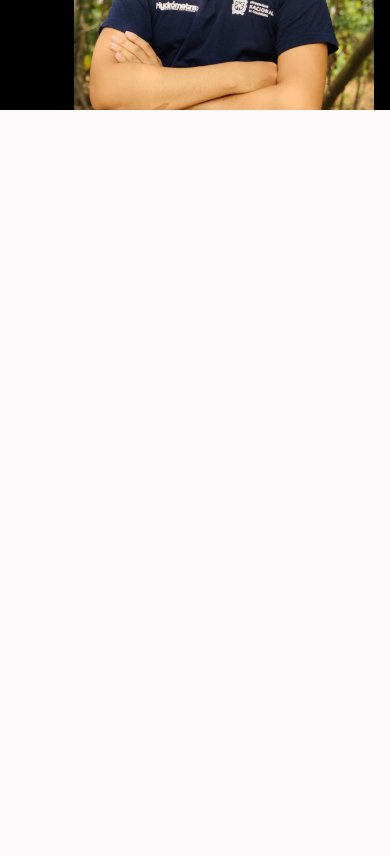
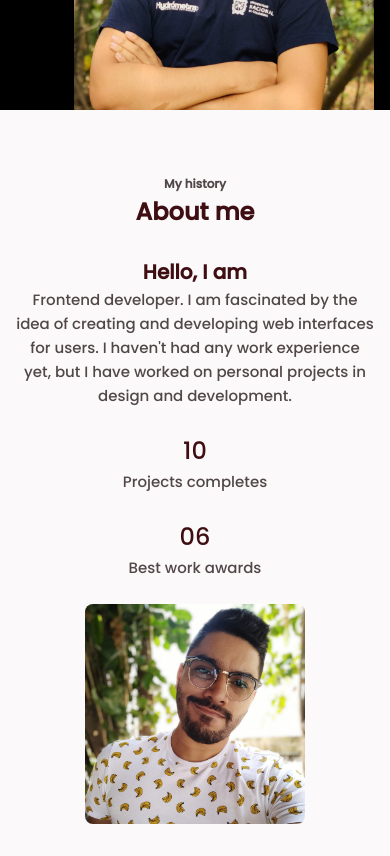
Before and after one commit to AndrewEspejo/Portfolio, a plain HTML site: page index.html in a window 390 px wide. Shown: the part 734-1590 px from the top of the page. Before the commit the page ends 844 px from the top, so only its background shows below. Drawn offline with nearby package versions, Linux system fonts and the light colour scheme.

Commit message:
About section

```diff
--- a/assets/css/styles.css
+++ b/assets/css/styles.css
@@ -335,4 +335,27 @@ img {
   .button-light {
     background-color: var(--first-color-light);
   }
+
+  /********** about *******/
+  .about__data {
+    text-align: center;
+  }
+
+  .about__description span {
+    font-size: var(--h2-font-size);
+    font-weight: var(--font-semi-bold);
+    color: var(--first-color);
+  }
+
+  .about__number {
+    font-size: var(--h1-font-size);
+    color: var(--first-color);
+    display: block;
+  }
+
+  .about__img {
+    justify-self: center;
+    width: 220px;
+    border-radius: 0.5rem;
+  }
 }
--- a/index.html
+++ b/index.html
@@ -78,6 +78,33 @@
           </div>
         </div>
       </section>
+
+      <!--**********about***********-->
+      <section class="about section bd-container" id="about">
+        <span class="section-subtitle">My history</span>
+        <h2 class="section-title">About me</h2>
+
+        <div class="about__container bd-grid">
+          <div class="about__data bd-grid">
+            <p class="about__description">
+              <span>Hello, I am <br /></span> Frontend developer. I am
+              fascinated by the idea of creating and developing web interfaces
+              for users. I haven't had any work experience yet, but I have
+              worked on personal projects in design and development.
+            </p>
+
+            <div>
+              <span class="about__number">10</span>
+              <span class="about__achievement">Projects completes</span>
+            </div>
+            <div>
+              <span class="about__number">06</span>
+              <span class="about__achievement">Best work awards</span>
+            </div>
+          </div>
+          <img src="assets/images/about.jpg" alt="" class="about__img" />
+        </div>
+      </section>
     </main>
 
     <!--=========footer=========-->
```
Also changed, not shown: assets/images/about.jpg (added), 1 other file.
